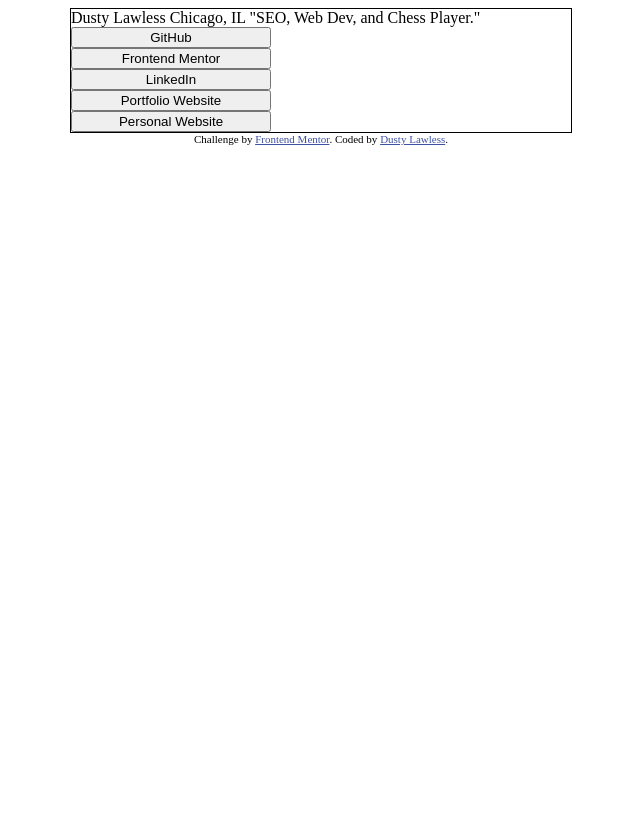
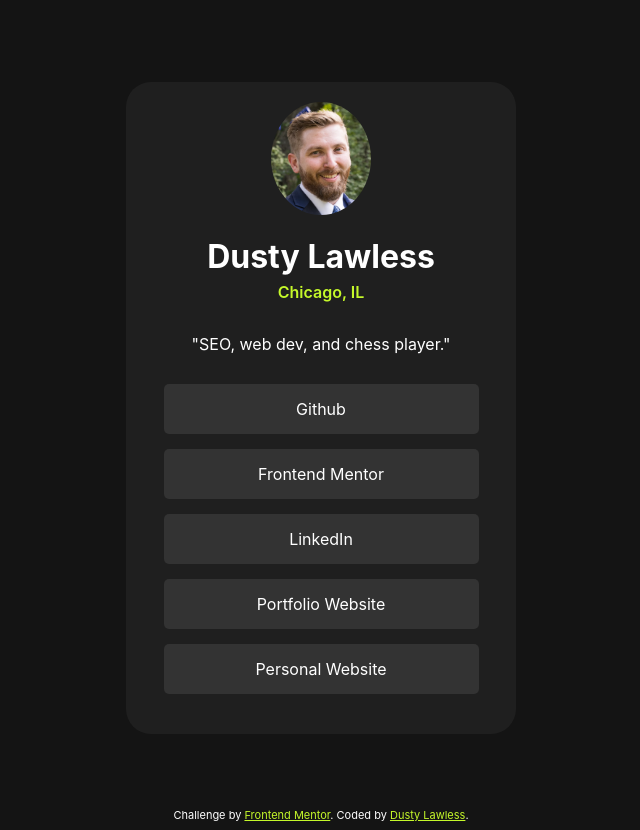
Before and after one commit to djlaw90/social-links-profile, a plain HTML site: page index.html in a window 1280 px wide. Shown: the whole page, without its empty margins (319-959 px from the left). Before the commit the page ends 800 px from the top, so only its background shows below. Drawn offline with Linux system fonts and the light colour scheme.

Commit message:
project complete

```diff
--- a/index.html
+++ b/index.html
@@ -12,21 +12,21 @@
 
 </head>
 <body>
-
-  <div class="card">
-    Dusty Lawless
-    Chicago, IL
-    "SEO, Web Dev, and Chess Player."
-
-    <button class="button-link">GitHub</button>
-    <button class="button-link">Frontend Mentor</button>
-    <button class="button-link">LinkedIn</button>
-    <button class="button-link">Portfolio Website</button>
-    <button class="button-link">Personal Website</button>
+  <div class="card-container">
+    <div class="card">
+      <img id="dusty-thumbnail" src="./assets/images/dusty-thumbnail.PNG" alt="Picture of Dusty Lawless">
+      <h1 class="name">Dusty Lawless</h1>
+      <p class="city">Chicago, IL</p>
+      <p class="blurb">"SEO, web dev, and chess player."</p>
+      <div class="links">
+        <a href="https://github.com/djlaw90" class="button-link">Github</a>
+        <a href="https://www.frontendmentor.io/profile/djlaw90" class="button-link">Frontend Mentor</a>
+        <a href="https://www.linkedin.com/in/dusty-lawless-3126a71b8/" class="button-link">LinkedIn</a>
+        <a href="https://dustylawless.com/" class="button-link">Portfolio Website</a>
+        <a href="https://whatdustydoes.com/" class="button-link">Personal Website</a>
+      </div>
+    </div>
   </div>
-
-
-
   <div class="attribution">
     Challenge by <a href="https://www.frontendmentor.io?ref=challenge" target="_blank">Frontend Mentor</a>.
     Coded by <a href="https://www.dustylawless.com">Dusty Lawless</a>.
--- a/styles.css
+++ b/styles.css
@@ -1,26 +1,79 @@
+
+@font-face {
+    font-family: 'Inter', sans-serif;
+    src: url('./assets/fonts/Inter-VariableFont_slnt,wght.ttf') format('truetype');
+    font-weight: 100 900;
+    font-style: normal;
+}
 
 html, body {
+    font-family: 'Inter', sans-serif;
     display: flex;
     flex-direction: column;
     align-items: center;
-
+    color: white;
+    background-color: hsl(0, 0%, 8%);
 }
 
+.card-container {
+    display: flex;
+    justify-content: center;
+    align-items: center;
+    height: 100vh;
+}
 
 .card {
+    background-color: hsl(0, 0%, 12%);
     flex: 1;
-    width: 500px;
+    width: 350px;
     display: flex;
     flex-direction: column;
+    align-items: center;
+    border-radius: 25px;
+    padding: 20px 20px 40px 20px;
+}
 
-    border: 1px solid black;
+.links  {
+    display: flex;
+    flex-direction: column;
+    gap: 15px;
+    width: 90%;
+}
+
+#dusty-thumbnail {
+    width: 100px;
+    border-radius: 50%;
 }
 
 .button-link {
-    width: 200px;
-    justify-self: center;
+    display: inline-block;
+    padding: 15px 20px;
+    color: white;
+    background-color: hsl(0, 0%, 20%);
+    text-decoration: none;
+    border: none;
+    border-radius: 5px;
+    text-align: center;
+}
+
+  .button-link:hover {
+    background-color: hsl(75, 94%, 57%);
+    color: hsl(0, 0%, 8%);
+}
+
+.name {
+    margin-bottom: -10px;
+}
+
+.city {
+    color: hsl(75, 94%, 57%);
+    font-weight: 600;
+}
+
+.blurb {
+    margin-bottom: 30px;
 }
 
 
 .attribution { font-size: 11px; text-align: center; }
-.attribution a { color: hsl(228, 45%, 44%); }
+.attribution a { color: hsl(75, 94%, 57%); }
```
Also changed, not shown: assets/images/avatar-jessica.jpeg (deleted), assets/images/dusty-thumbnail.PNG (added).
